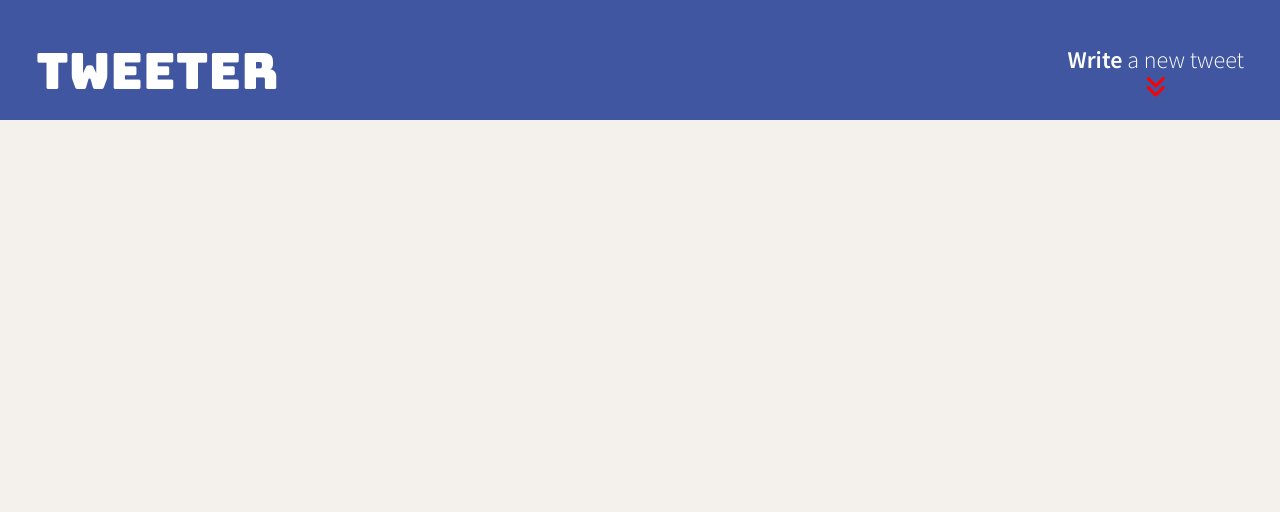
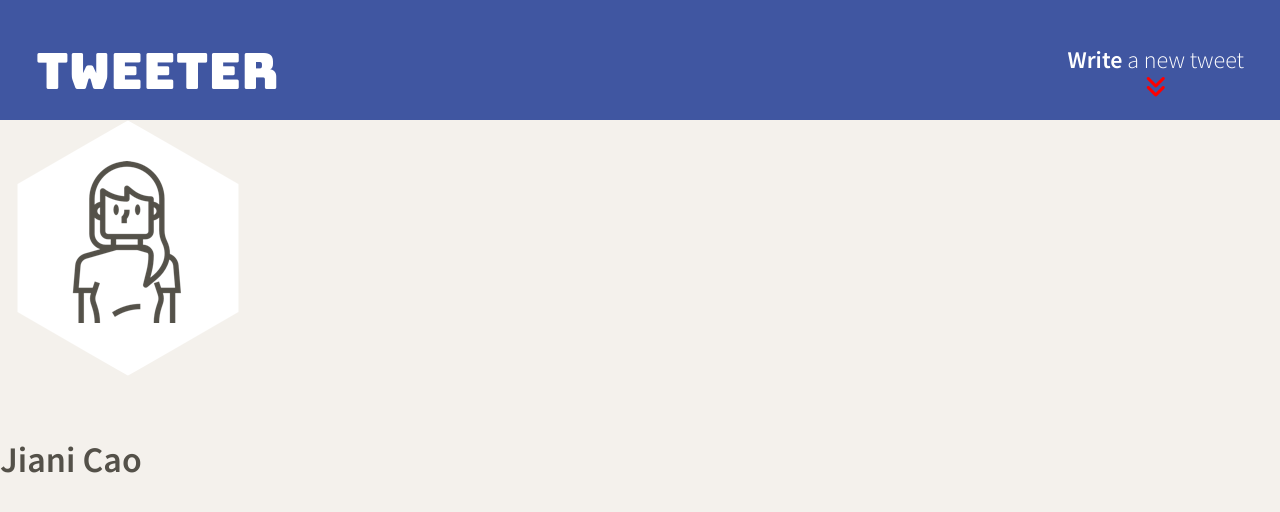
Before and after one commit to heyjiani/tweeter, a website: page public/index.html in a window 1280 px wide. Drawn offline with nearby package versions, Linux system fonts and the light colour scheme.

Commit message:
add header

```diff
--- a/public/index.html
+++ b/public/index.html
@@ -31,6 +31,15 @@
       </div>
     </nav>
 
+    <header>
+      <div>
+          <img src="/images/profile-hex.png">
+      </div>
+      <br>
+      <div>
+          <h2>Jiani Cao</h2>
+      </div>
+    </header>
 
     <!-- Page-specific (main) content here -->
     <main class="container"></main>
```
